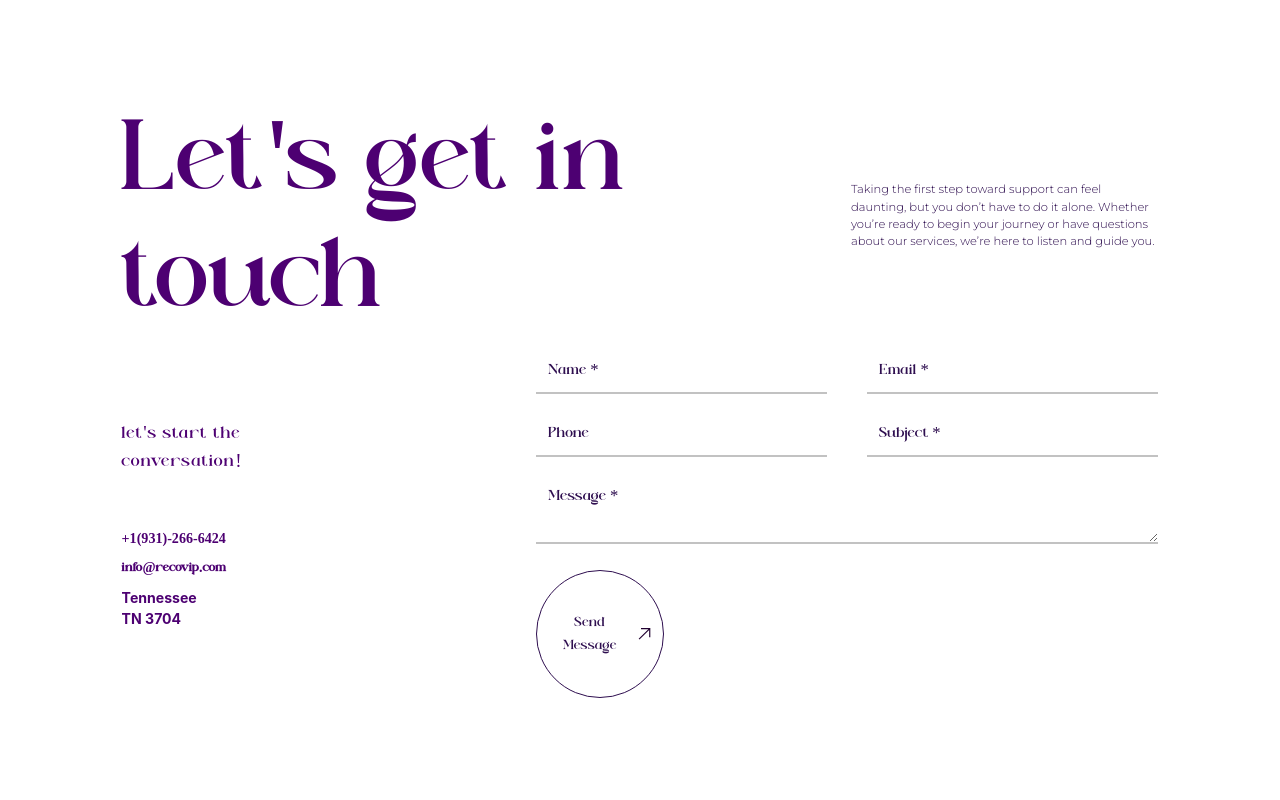
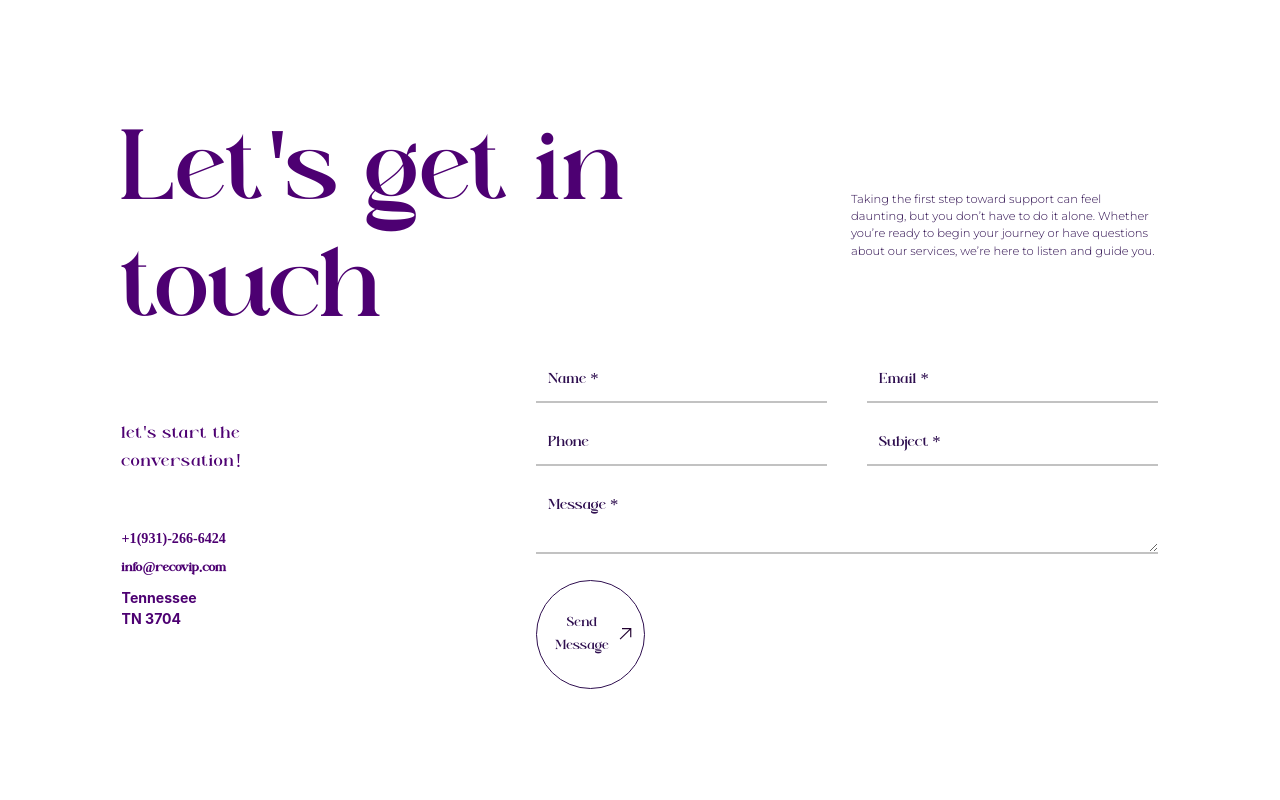
Before and after one commit to SasankaRoy/recovip, a React (Create React App) app: page /contact in a window 1280 px wide. Shown: the top 800 px of the page. Built offline with nearby package versions, Linux system fonts and the light colour scheme.

Commit message:
contact page updated

```diff
--- a/src/Pages/Contact.js
+++ b/src/Pages/Contact.js
@@ -158,7 +158,7 @@ export const Contact = () => {
                   //       setContactDeltails
                   //     )
                   //   }
-                  className={`text-[#2e0e4f]  flex justify-center items-center gap-2 AllianceFont font-[400] text-[1.2vw] w-32 h-32 border border-[#2e0e4f]  rounded-full relative hoverAnimationContactBTN overflow-hidden z-10 transition-colors duration-200 ease-in-out delay-100 self-start p-3  disabled:opacity-55 disabled:cursor-not-allowed`}
+                  className={`text-[#2e0e4f]  flex justify-center items-center gap-1 AllianceFont font-[400] text-[1.2vw] w-[8.5vw] h-[8.5vw] border border-[#2e0e4f]  rounded-full relative hoverAnimationContactBTN overflow-hidden z-10 transition-colors duration-200 ease-in-out delay-100 self-start p-3  disabled:opacity-55 disabled:cursor-not-allowed`}
                   //   disabled={isLoading}
                 >
                   {/* {isLoading ? "Sending..." : "Send Message"} */}
```
